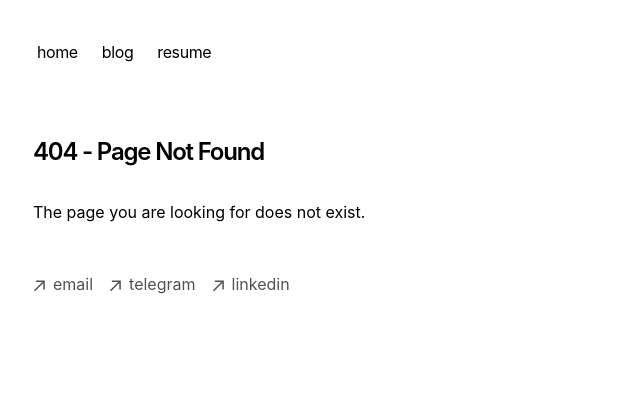
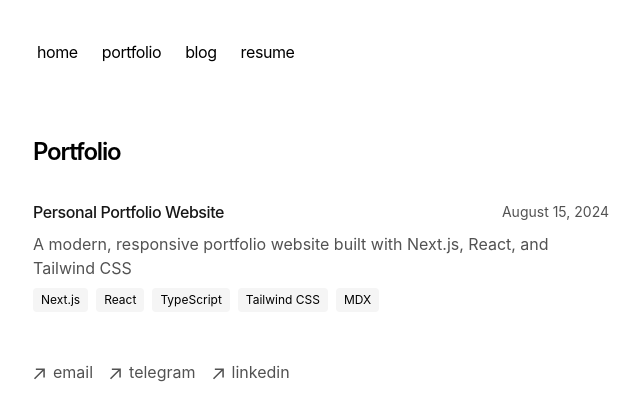
Before and after one commit to bushuyeu/portfolio, a Next.js app: page /portfolio in a window 1280 px wide. Before the commit this address had no page. Shown: the top 420 px of the page, without its empty margins (319-959 px from the left). Built offline with nearby package versions, Linux system fonts and the light colour scheme.

Commit message:
portfolio section added

```diff
--- a/app/blog/[slug]/page.tsx
+++ b/app/blog/[slug]/page.tsx
@@ -1,20 +1,20 @@
-import { notFound } from 'next/navigation'
-import { CustomMDX } from 'app/components/mdx'
-import { formatDate, getBlogPosts } from 'app/blog/utils'
-import { baseUrl } from 'app/sitemap'
+import { notFound } from "next/navigation";
+import { CustomMDX } from "app/components/mdx";
+import { formatDate, getBlogPosts } from "app/blog/utils";
+import { baseUrl } from "app/sitemap";
 
 export async function generateStaticParams() {
-  let posts = getBlogPosts()
+  let posts = getBlogPosts();
 
   return posts.map((post) => ({
     slug: post.slug,
-  }))
+  }));
 }
 
 export function generateMetadata({ params }) {
-  let post = getBlogPosts().find((post) => post.slug === params.slug)
+  let post = getBlogPosts().find((post) => post.slug === params.slug);
   if (!post) {
-    return
+    return;
   }
 
   let {
@@ -22,10 +22,10 @@ export function generateMetadata({ params }) {
     publishedAt: publishedTime,
     summary: description,
     image,
-  } = post.metadata
+  } = post.metadata;
   let ogImage = image
     ? image
-    : `${baseUrl}/og?title=${encodeURIComponent(title)}`
+    : `${baseUrl}/og?title=${encodeURIComponent(title)}`;
 
   return {
     title,
@@ -33,7 +33,7 @@ export function generateMetadata({ params }) {
     openGraph: {
       title,
       description,
-      type: 'article',
+      type: "article",
       publishedTime,
       url: `${baseUrl}/blog/${post.slug}`,
       images: [
@@ -43,19 +43,19 @@ export function generateMetadata({ params }) {
       ],
     },
     twitter: {
-      card: 'summary_large_image',
+      card: "summary_large_image",
       title,
       description,
       images: [ogImage],
     },
-  }
+  };
 }
 
 export default function Blog({ params }) {
-  let post = getBlogPosts().find((post) => post.slug === params.slug)
+  let post = getBlogPosts().find((post) => post.slug === params.slug);
 
   if (!post) {
-    notFound()
+    notFound();
   }
 
   return (
@@ -65,8 +65,8 @@ export default function Blog({ params }) {
         suppressHydrationWarning
         dangerouslySetInnerHTML={{
           __html: JSON.stringify({
-            '@context': 'https://schema.org',
-            '@type': 'BlogPosting',
+            "@context": "https://schema.org",
+            "@type": "BlogPosting",
             headline: post.metadata.title,
             datePublished: post.metadata.publishedAt,
             dateModified: post.metadata.publishedAt,
@@ -76,8 +76,8 @@ export default function Blog({ params }) {
               : `/og?title=${encodeURIComponent(post.metadata.title)}`,
             url: `${baseUrl}/blog/${post.slug}`,
             author: {
-              '@type': 'Person',
-              name: 'My Portfolio',
+              "@type": "Pavel Bushuyeu",
+              name: "Portfolio",
             },
           }),
         }}
@@ -94,5 +94,5 @@ export default function Blog({ params }) {
         <CustomMDX source={post.content} />
       </article>
     </section>
-  )
+  );
 }
--- a/app/components/nav.tsx
+++ b/app/components/nav.tsx
@@ -3,6 +3,9 @@ import Link from "next/link";
 const navItems = {
   "/": {
     name: "home",
+  },
+  "/portfolio": {
+    name: "portfolio",
   },
   "/blog": {
     name: "blog",
--- /dev/null
+++ b/app/components/works.tsx
@@ -0,0 +1,53 @@
+import Link from "next/link";
+import { formatDate, getPortfolioPosts } from "app/portfolio/utils";
+
+export function PortfolioWorks() {
+  let allWorks = getPortfolioPosts();
+
+  return (
+    <div>
+      {allWorks
+        .sort((a, b) => {
+          if (
+            new Date(a.metadata.publishedAt) > new Date(b.metadata.publishedAt)
+          ) {
+            return -1;
+          }
+          return 1;
+        })
+        .map((work) => (
+          <Link
+            key={work.slug}
+            className="flex flex-col space-y-1 mb-4"
+            href={`/portfolio/${work.slug}`}
+          >
+            <div className="w-full flex flex-col space-y-2">
+              <div className="flex flex-row justify-between items-center">
+                <p className="text-neutral-900 dark:text-neutral-100 tracking-tight font-medium">
+                  {work.metadata.title}
+                </p>
+                <p className="text-neutral-600 dark:text-neutral-400 text-sm">
+                  {formatDate(work.metadata.publishedAt, false)}
+                </p>
+              </div>
+              <p className="text-neutral-600 dark:text-neutral-400">
+                {work.metadata.summary}
+              </p>
+              {work.metadata.technologies && (
+                <div className="flex flex-wrap gap-2">
+                  {work.metadata.technologies.map((tech) => (
+                    <span
+                      key={tech}
+                      className="text-xs px-2 py-1 bg-neutral-100 dark:bg-neutral-800 rounded"
+                    >
+                      {tech}
+                    </span>
+                  ))}
+                </div>
+              )}
+            </div>
+          </Link>
+        ))}
+    </div>
+  );
+}
--- /dev/null
+++ b/app/portfolio/[slug]/page.tsx
@@ -0,0 +1,68 @@
+import { notFound } from "next/navigation";
+import { getPortfolioPosts } from "app/portfolio/utils";
+import { CustomMDX } from "app/components/mdx";
+
+export async function generateMetadata({ params }) {
+  let works = getPortfolioPosts();
+  let work = works.find((work) => work.slug === params.slug);
+
+  if (!work) {
+    return;
+  }
+
+  return {
+    title: work.metadata.title,
+    description: work.metadata.summary,
+  };
+}
+
+export default function Work({ params }) {
+  let works = getPortfolioPosts();
+  let work = works.find((work) => work.slug === params.slug);
+
+  if (!work) {
+    notFound();
+  }
+
+  return (
+    <section>
+      <script type="application/ld+json" suppressHydrationWarning>
+        {JSON.stringify({
+          "@context": "https://schema.org",
+          "@type": "Project",
+          headline: work.metadata.title,
+          description: work.metadata.summary,
+          datePublished: work.metadata.publishedAt,
+        })}
+      </script>
+      <h1 className="font-semibold text-2xl mb-4 tracking-tighter">
+        {work.metadata.title}
+      </h1>
+      {work.metadata.technologies && (
+        <div className="flex flex-wrap gap-2 mb-4">
+          {work.metadata.technologies.map((tech) => (
+            <span
+              key={tech}
+              className="text-xs px-2 py-1 bg-neutral-100 dark:bg-neutral-800 rounded"
+            >
+              {tech}
+            </span>
+          ))}
+        </div>
+      )}
+      {work.metadata.link && (
+        <a
+          href={work.metadata.link}
+          target="_blank"
+          rel="noopener noreferrer"
+          className="text-neutral-600 dark:text-neutral-400 hover:text-neutral-800 dark:hover:text-neutral-200 transition-colors mb-4 block"
+        >
+          View Project →
+        </a>
+      )}
+      <div className="prose prose-neutral dark:prose-invert">
+        <CustomMDX source={work.content} />
+      </div>
+    </section>
+  );
+}
--- /dev/null
+++ b/app/portfolio/page.tsx
@@ -0,0 +1,17 @@
+import { PortfolioWorks } from "app/components/works";
+
+export const metadata = {
+  title: "Portfolio - PB",
+  description: "Pavel Bushuyeu's portfolio of work",
+};
+
+export default function Page() {
+  return (
+    <section>
+      <h1 className="font-semibold text-2xl mb-8 tracking-tighter">
+        Portfolio
+      </h1>
+      <PortfolioWorks />
+    </section>
+  );
+}
--- /dev/null
+++ b/app/portfolio/posts/portfolio.mdx
@@ -0,0 +1,25 @@
+---
+title: Personal Portfolio Website
+publishedAt: "2024-08-15"
+summary: A modern, responsive portfolio website built with Next.js, React, and Tailwind CSS
+technologies: Next.js, React, TypeScript, Tailwind CSS, MDX
+[GitHub](https://github.com/bushuyeu/portfolio)
+---
+
+Portfolio website built to showcase my work and blog posts. The site features a minimalist design with dark mode support and responsive layouts.
+
+## Features
+
+- **Modern Stack**: Built with Next.js 13+ using the new App Router
+- **Type Safety**: Fully typed with TypeScript
+- **Responsive Design**: Mobile-first approach using Tailwind CSS
+- **Content Management**: Blog and portfolio posts written in MDX
+- **Dark Mode**: Automatic theme switching based on system preferences
+- **SEO Optimized**: Includes metadata, OpenGraph images, and RSS feed
+- **Performance**: Optimized for Core Web Vitals
+
+## Technical Details
+
+The website uses Next.js's new App Router for improved performance and better SEO. Content is managed through MDX files, allowing for rich markdown content with React components. The design is implemented using Tailwind CSS for consistent styling and dark mode support.
+
+The architecture separates concerns between pages, components, and utilities. Blog and portfolio posts are stored as MDX files and processed at build time, with metadata extracted from frontmatter.
--- /dev/null
+++ b/app/portfolio/utils.ts
@@ -0,0 +1,96 @@
+import fs from "fs";
+import path from "path";
+
+type Metadata = {
+  title: string;
+  publishedAt: string;
+  summary: string;
+  image?: string;
+  technologies?: string[];
+  link?: string;
+};
+
+function parseFrontmatter(fileContent: string) {
+  let frontmatterRegex = /---\s*([\s\S]*?)\s*---/;
+  let match = frontmatterRegex.exec(fileContent);
+  let frontMatterBlock = match![1];
+  let content = fileContent.replace(frontmatterRegex, "").trim();
+  let frontMatterLines = frontMatterBlock.trim().split("\n");
+  let metadata: Partial<Metadata> = {};
+
+  frontMatterLines.forEach((line) => {
+    let [key, ...valueArr] = line.split(": ");
+    let value = valueArr.join(": ").trim();
+    value = value.replace(/^['"](.*)['"]$/, "$1"); // Remove quotes
+    if (key.trim() === "technologies") {
+      (metadata as any)[key.trim()] = value.split(",").map((t) => t.trim());
+    } else {
+      (metadata as any)[key.trim()] = value;
+    }
+  });
+
+  return { metadata: metadata as Metadata, content };
+}
+
+function getMDXFiles(dir) {
+  return fs.readdirSync(dir).filter((file) => path.extname(file) === ".mdx");
+}
+
+function readMDXFile(filePath) {
+  let rawContent = fs.readFileSync(filePath, "utf-8");
+  return parseFrontmatter(rawContent);
+}
+
+function getMDXData(dir) {
+  let mdxFiles = getMDXFiles(dir);
+  return mdxFiles.map((file) => {
+    let { metadata, content } = readMDXFile(path.join(dir, file));
+    let slug = path.basename(file, path.extname(file));
+
+    return {
+      metadata,
+      slug,
+      content,
+    };
+  });
+}
+
+export function getPortfolioPosts() {
+  return getMDXData(path.join(process.cwd(), "app", "portfolio", "posts"));
+}
+
+export function formatDate(date: string, includeRelative = false) {
+  let currentDate = new Date();
+  if (!date.includes("T")) {
+    date = `${date}T00:00:00`;
+  }
+  let targetDate = new Date(date);
+
+  let yearsAgo = currentDate.getFullYear() - targetDate.getFullYear();
+  let monthsAgo = currentDate.getMonth() - targetDate.getMonth();
+  let daysAgo = currentDate.getDate() - targetDate.getDate();
+
+  let formattedDate = "";
+
+  if (yearsAgo > 0) {
+    formattedDate = `${yearsAgo}y ago`;
+  } else if (monthsAgo > 0) {
+    formattedDate = `${monthsAgo}mo ago`;
+  } else if (daysAgo > 0) {
+    formattedDate = `${daysAgo}d ago`;
+  } else {
+    formattedDate = "Today";
+  }
+
+  let fullDate = targetDate.toLocaleString("en-us", {
+    month: "long",
+    day: "numeric",
+    year: "numeric",
+  });
+
+  if (!includeRelative) {
+    return fullDate;
+  }
+
+  return `${fullDate} (${formattedDate})`;
+}
```
